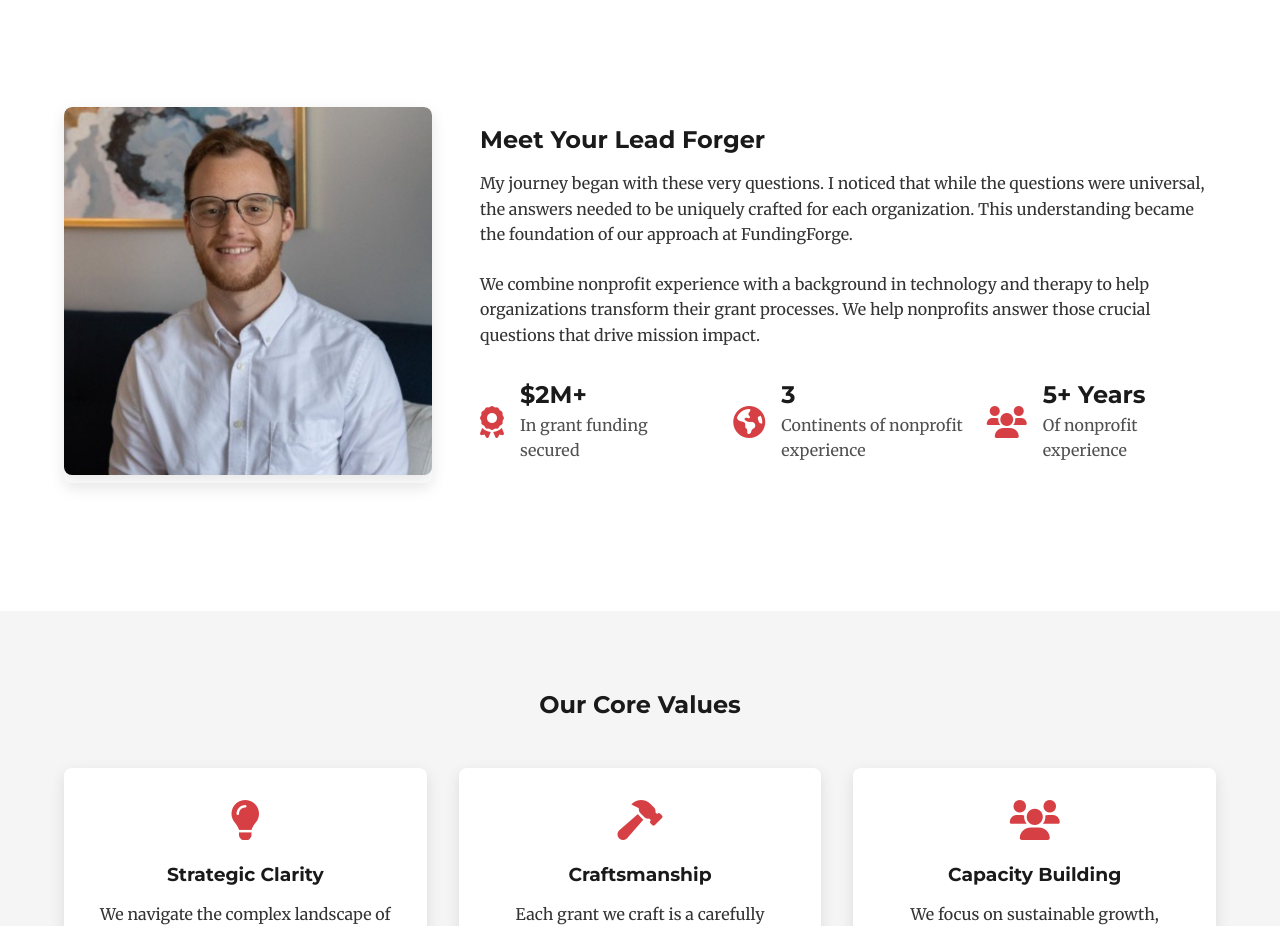
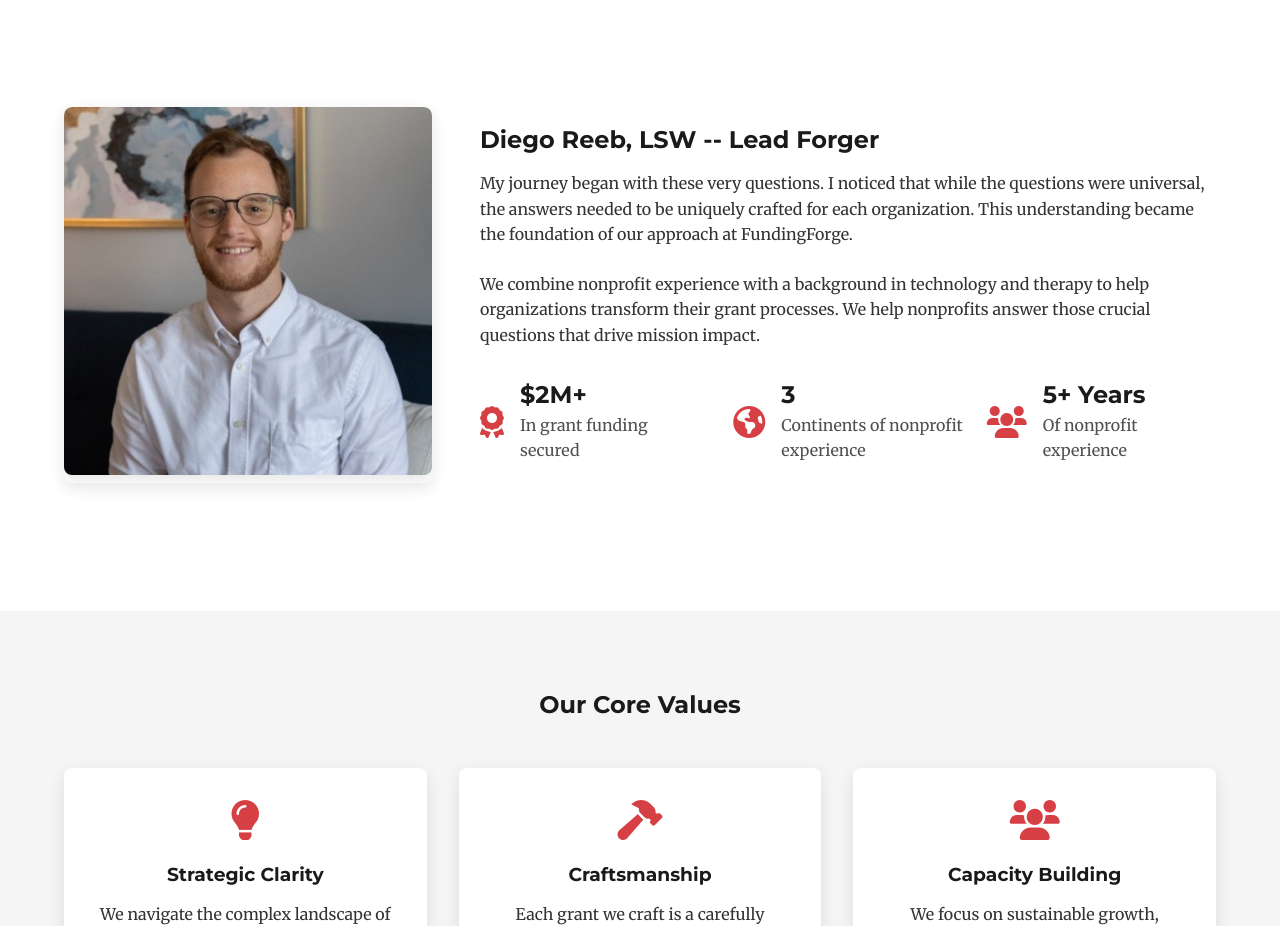
Before and after one commit to deegs1/fundingforge, a plain HTML site: page about.html in a window 1280 px wide. Shown: the part 1000-1926 px from the top of the page. Drawn offline with Linux system fonts and the light colour scheme.

Commit message:
Restore original founder section title in about.html

```diff
--- a/about.html
+++ b/about.html
@@ -71,7 +71,7 @@
                     <img src="img/founder_image.jpg" alt="Founder & Lead Forger" class="placeholder-image">
                 </div>
                 <div class="founder-bio">
-                    <h2>Meet Your Lead Forger</h2>
+                    <h2>Diego Reeb, LSW -- Lead Forger</h2>
                     <p>My journey began with these very questions. I noticed that while the questions were universal, the answers needed to be uniquely crafted for each organization. This understanding became the foundation of our approach at FundingForge.</p>
                     <p>We combine nonprofit experience with a background in technology and therapy to help organizations transform their grant processes. We help nonprofits answer those crucial questions that drive mission impact.</p>
 
```
